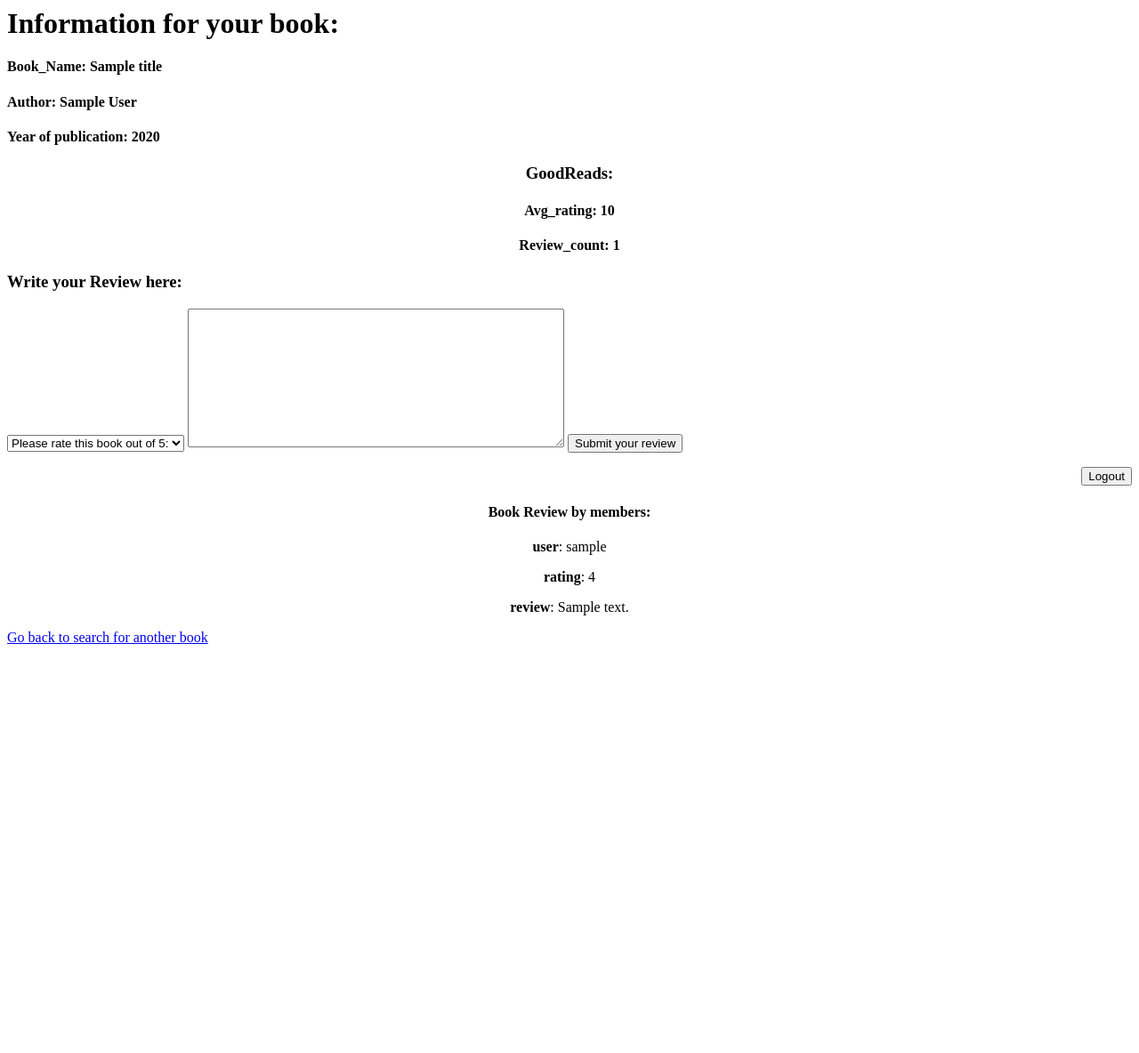
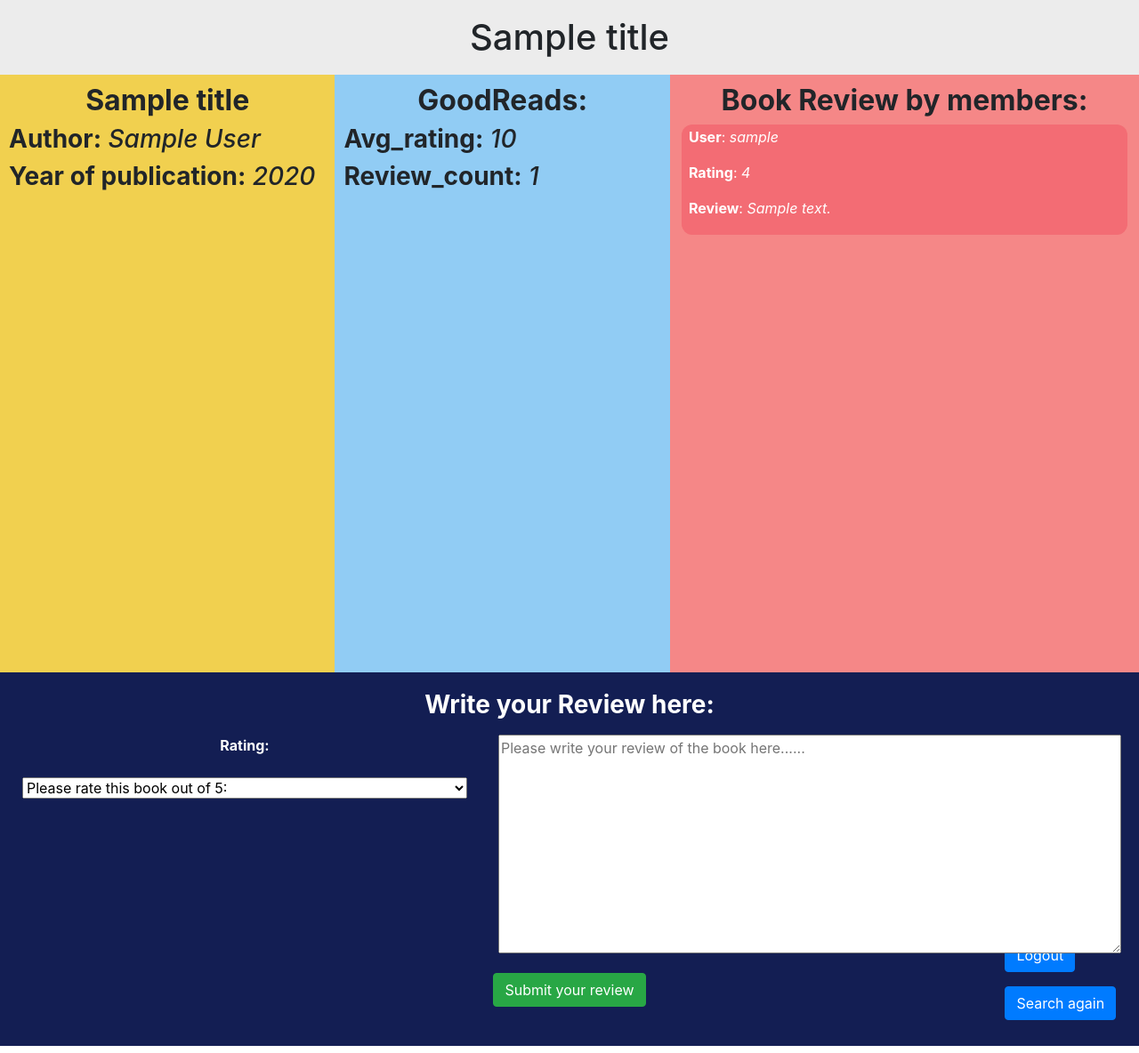
Before and after one commit to pprakarsh/cs50_web_dev, a Flask app: template project1/templates/book_info.html in a window 1280 px wide. Shown: the whole page at 89% size. Before the commit the page ends 724 px from the top, so only its background shows below. Run offline with Flask 2, Linux system fonts and the light colour scheme; the template is opened without the code that fills it: most values are stand-ins (such as "Sample title", 1, 10 or a date in 2020); some libraries are stand-ins or nearby versions.

Commit message:
designed book_info page, problem with logout-button

```diff
--- a/project1/application.py
+++ b/project1/application.py
@@ -62,19 +62,23 @@ def home():
         else:
             return render_template("error.html", error="Please login to access this page", back="index", text_back="login")
 
-    username = request.form.get("username")
-    password = request.form.get("password")
+    if request.method == "POST":
+        if "logged_in" in session and session["logged_in"]==True:
+            return render_template("home.html", username=session["username"])
 
-    credentials = db.execute("SELECT username, password FROM users WHERE username= :username and password= :password", {"username": username, "password": password }).rowcount!=0
-    db.commit()
+        username = request.form.get("username")
+        password = request.form.get("password")
 
-    if credentials==False:
-        return render_template("error.html", error="Invalid credentials. Please login again", back="index", text_back="login")
-    else:
-        session["logged_in"]=True
-        session["username"] = username;
-        session["password"] = password;
-        return render_template("home.html", username=username)
+        credentials = db.execute("SELECT username, password FROM users WHERE username= :username and password= :password", {"username": username, "password": password }).rowcount!=0
+        db.commit()
+
+        if credentials==False:
+            return render_template("error.html", error="Invalid credentials. Please login again", back="index", text_back="login")
+        else:
+            session["logged_in"]=True
+            session["username"] = username;
+            session["password"] = password;
+            return render_template("home.html", username=username)
 
 @app.route("/home/search_result", methods = ["POST"])
 def search_result():
--- a/project1/templates/book_info.html
+++ b/project1/templates/book_info.html
@@ -1,21 +1,122 @@
-{% block header %}<title>book_info</title>{% endblock %}
+{% extends "layout.html" %}
+{% block header %}
+<title>Book_info: {{ title }}</title>
+<style>
+	body
+	{
+		display: grid;
+		grid-template-rows:1fr 8fr 5fr;
+		grid-template-columns:10fr 10fr 10fr 4fr;
+	}
+	#page_head
+	{
+		font-size: 2.5em;
+		background-color: #ECECEC;
+		grid-row:1/2;
+		grid-column:1/5;
+		margin:0px;
+		padding: 18px;
+	}
+	#book_info
+	{
+		background-color: #F1D04F;
+		grid-row:2/3;
+		grid-column:1/2;
+		padding: 10px;
+	}
+	#GoodReads
+	{
+		background-color: #91CCF4;
+		grid-row:2/3;
+		grid-column:2/3;
+		padding: 10px;
+	}
+	#Reviews
+	{
+		background-color: #F58787;
+		grid-row:2/3;
+		grid-column:3/5;
+		padding: 10px;
+	}
 
-{% block heading %}<h1>Information for your book:</h1>{% endblock %}
+	.review_user
+	{
+		margin: 3px;
+		background-color:#F36C74;
+		padding-left: 8px;
+		padding-top: 2px;
+		padding-bottom: 2px;
+		border-radius: 12px;
+		color: white;
+	}
+	#reviewform
+	{
+		padding:20px;
+		grid-row:3/4;
+		grid-column:1/5;
+		background-color:#131E53;
+		color: white;
+	}
+	#side-bar
+	{
+		margin-top:299px;
+		grid-row:3/4;
+		grid-column:4/5;
+		grid-template-rows:1fr 1fr;
+		grid-template-columns: 1fr;
+	}
+	select
+	{
+		width:500px;
+	}
+	textarea
+	{
+		width:700px;
+	}
+	#msg_reviewed
+	{
+		width:150px;
+	}
+</style>
+{% endblock %}
+
+
+{% block heading %}<h1 id="page_head" align="center">{{ title }}</h1>{% endblock %}
 
 {% block body %}
-<h4>Book_Name: {{ title }}</h4>
-<h4>Author: {{ author }}</h4>
-<h4>Year of publication: {{ year }}</h4>
-<div id = "GoodReads" align="center">
-<h3>GoodReads: </h3>
-<h4>Avg_rating: {{ avg_score }}</h4>
-<h4>Review_count: {{ review_count }}</h4>
+<div id="book_info">
+	<h2 align="center"><b> {{ title }}</b></h2>
+	<h3><b>Author:</b> <i> {{ author }}</i></h3>
+	<h3><b>Year of publication:</b><i> {{ year }}</i></h3>
 </div>
 
-<div class = "form" id = "Review form" action=>
-<h3>Write your Review here:</h3>
+<div id="GoodReads">
+	<h2 align="center"><b>GoodReads:</b> </h2>
+	<h3><b>Avg_rating:</b> <i> {{ avg_score }}</i></h3>
+	<h3><b>Review_count:</b> <i> {{ review_count }}</i></h3>
+</div>
+
+<div id="Reviews" align = "center">
+	<h2><b>Book Review by members:</b></h2>
+	{% for review in reviews %}
+	<div class = "review_user" align="left">
+		<b>User</b>: <i>{{ review.username }}</i></p>
+		<b>Rating</b>: <i>{{ review.rating }}</i></p>
+		<b>Review</b>: <i>{{ review.book_review }}</i></p>
+	</div>
+	{% endfor %}
+</div>
+
+<div class = "form" id = "reviewform" align="center">
+	<h3><b>Write your Review here:</b></h3>
+	<p>
 	<form action={{ url_for('review_submit', isbn=isbn, title=title, author=author, year=year) }} method="POST">
-	<select required name="book_rating">
+	<div class="row">
+		<div class="col">
+			<div class="form-group">
+				<label for="book_rating"><b>Rating: </b></label>
+				<p><p>
+				<select required name="book_rating" id="book_rating">
 					<option selected disabled>Please rate this book out of 5:</option>
 					<option value="1">1</option>
 					<option value="2">2</option>
@@ -23,35 +124,41 @@
 					<option value="4">4</option>
 					<option value="5">5</option>
 				</select>
-	<textarea required name="short-review" rows="10" cols="50" placeholder="Please write your review of the book here......">
-	</textarea>
-	<button>Submit your review</button>
-</form>
 			</div>
-<div class = "form" id = "logout_form" align="right">
-	<form action="{{ url_for('logout') }}" method="POST">
-		<input type="hidden" name="username" value= "{{ username }}" />
-		<button id="logout_button">Logout</button>
+		</div>
+		<div class="col">
+			<div class="form-group">
+				<textarea required name="short-review" rows="10" cols="50" placeholder="Please write your review of the book here......" id="review_text_post"></textarea>
+			</div>
+		</div>
+
+
+		<div class="col">
+			{% if post == "1" %}
+			<div id="msg_reviewd" class="alert alert-warning">
+				<b>Multiple reviews not allowed!</b>
+			</div>
+			{% endif %}
+			<button class="btn btn-success">Submit your review</button>
+		</div>
+	</div>
 	</form>
 </div>
 
-<div class="Reviews" align = "center">
-	{% for review in reviews %}
-	<h4>Book Review by members: </h4>
-	<div class = "review_user">
-		<p><b>user</b>: {{ review.username }}</p>
-		<p><b>rating</b>: {{ review.rating }}</p>
-		<p><b>review</b>: {{ review.book_review }}</p>
+<div id="side-bar">
+	<div class = "form" id = "logout_form">
+		<form action="{{ url_for('logout') }}" method="POST">
+			<input type="hidden" name="username" value= "{{ username }}" />
+			<button id="logout_button" class="btn btn-primary">Logout</button>
+		</form>
 	</div>
-	{% endfor %}
-
+	<p>
+	<div class = "form" id = "goback_form">
+		<form action="{{ url_for('home') }}" method="POST">
+			<input type="hidden" name="username" value= "{{ username }}" />
+			<button id="goback_button" class="btn btn-primary">Search again</button>
+		</form>
+	</div>
 </div>
 
-<div id="msg_reviewd" align="left">
-	{% if post == "1" %}
-		Multiple reviews not allowed
-	{% endif %}
-</div>
-
-<a href={{ url_for('home') }}>Go back to search for another book</a>
 {% endblock %}
--- a/project1/templates/search_result.html
+++ b/project1/templates/search_result.html
@@ -7,7 +7,7 @@
 		body
 		{
 			display: grid;
-			grid-template-rows:2fr 9fr 1fr;
+			grid-template-rows:100px 9fr 1fr;
 			grid-template-columns:2fr 8fr 1fr;
 		}
 		h1
@@ -19,7 +19,7 @@
 			margin-top: 25px;
 			margin-left: auto;
 			margin-right: auto;
-			margin-bottom: 25px;
+			margin-bottom: auto;
 		}
 		table
 		{
```
Also changed, not shown: 7 other files. Lines whose indentation alone changed are shown as unchanged.
